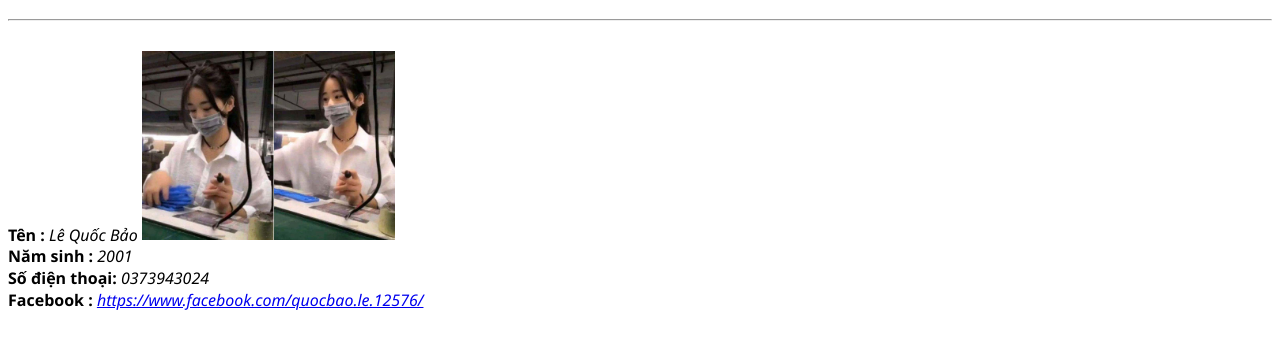
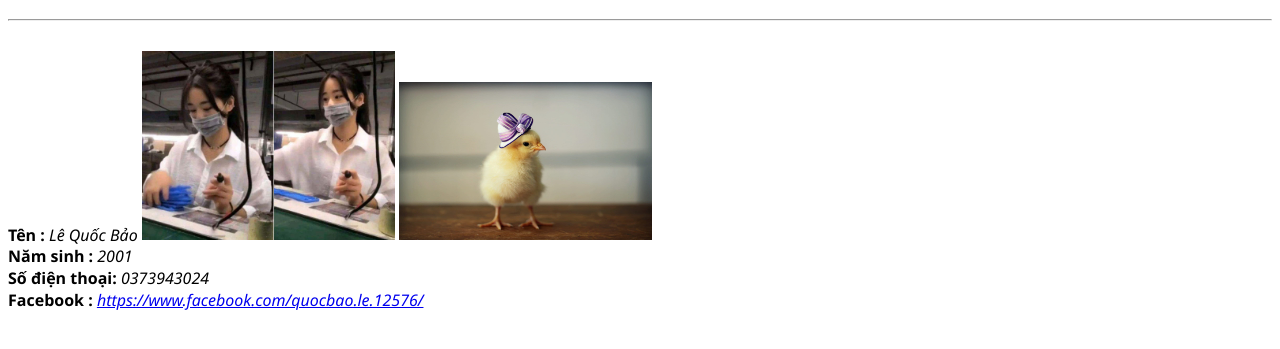
Before and after one commit to baobeta/baobeta.github.io, a plain HTML site: page index.html in a window 1280 px wide. Shown: the part 67-416 px from the top of the page. Drawn offline with Linux system fonts and the light colour scheme.

Commit message:
them anh

```diff
--- a/index.html
+++ b/index.html
@@ -16,6 +16,7 @@
     <div class="thongtin">
         <b>Tên : </b><i> Lê Quốc Bảo</i>
    <img src="image/001.jpg" alt="001.jpg">
+   <img src="image/002.jpg" alt="002.jpg">
     </div>
     <div class="thongtin">
         <b>Năm sinh : </b><i> 2001</i>
```
Also changed, not shown: image/002.jpg (added).
